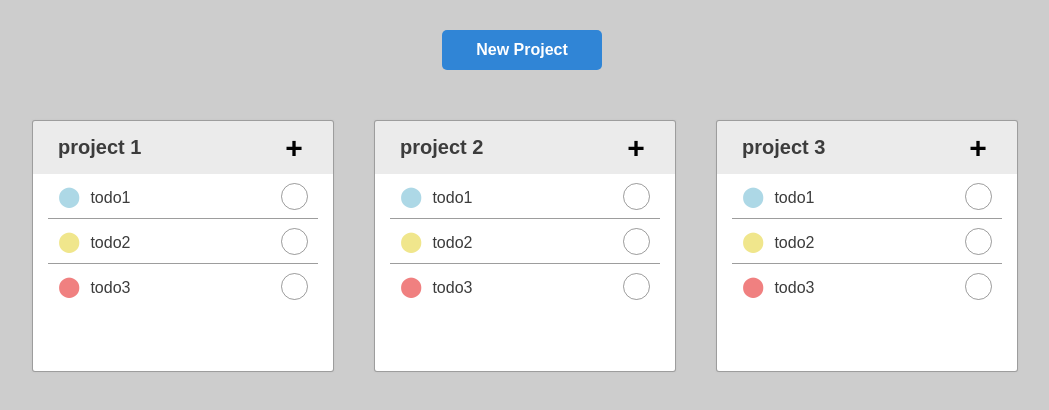
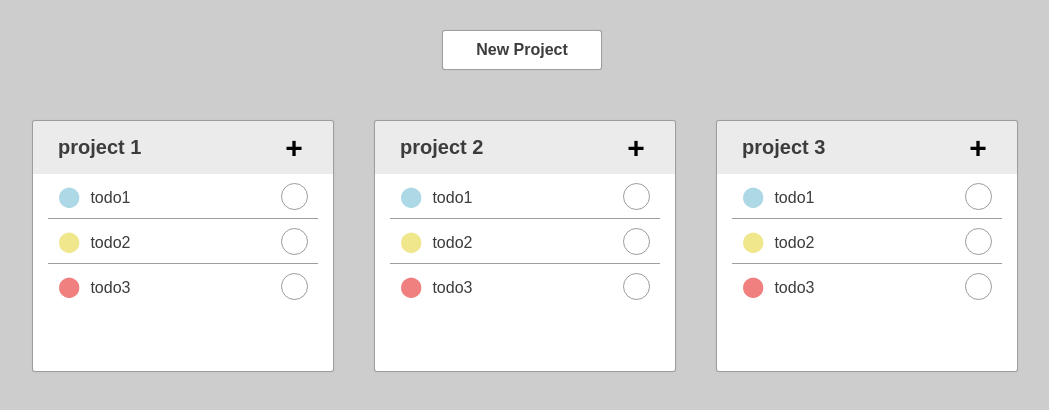
Before and after one commit to htuerker/js-todo, a website built with webpack: page index.html in a window 1280 px wide. Shown: the whole page, without its empty margins (118-1167 px from the left). Built offline with nearby package versions, Linux system fonts and the light colour scheme; some packages are replaced by stand-ins of ours.

Commit message:
Change new-project-btn colors

```diff
--- a/src/styles/main.css
+++ b/src/styles/main.css
@@ -15,16 +15,17 @@ body {
     margin: 30px auto;
     height: 40px;
     width: 160px;
-    background-color: #3085d6;
-    color: white;
+    background-color: white;
+    color: rgba(60, 60, 60, 1);
     font-size: 16px;
     font-weight: bold;
-    border: none;
-    border-radius: 5px;
+    border: 1px solid rgba(60, 60, 60, 0.5);
+    border-radius: 3px;
+    box-shadow: 0 0 2px silver;
 }
 
 .new-project-btn:hover {
-    background-image: linear-gradient(rgba(0,0,0,.1),rgba(0,0,0,.1));
+    background-color: rgba(0, 0, 0, 0.2);
 }
 
 .projects {
@@ -119,6 +120,7 @@ body {
     padding: 5px;
     width: 100%;
     resize: vertical;
+    margin: 5px 0;
     border: 1px solid rgba(60, 60, 60, 0.5);
     border-radius: 2px;
     box-shadow: 0 0 1px silver inset;
```
